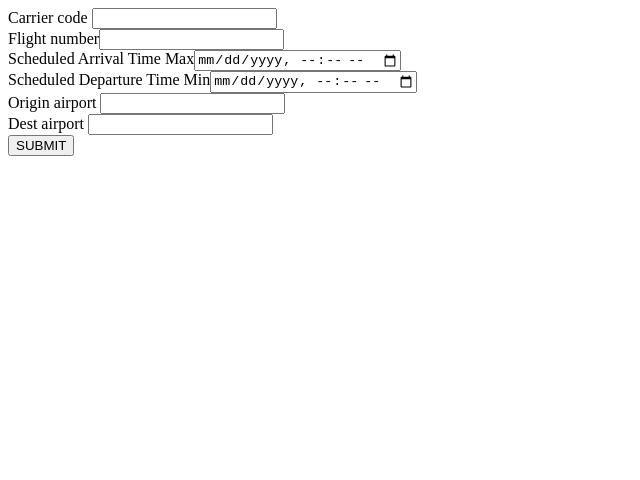
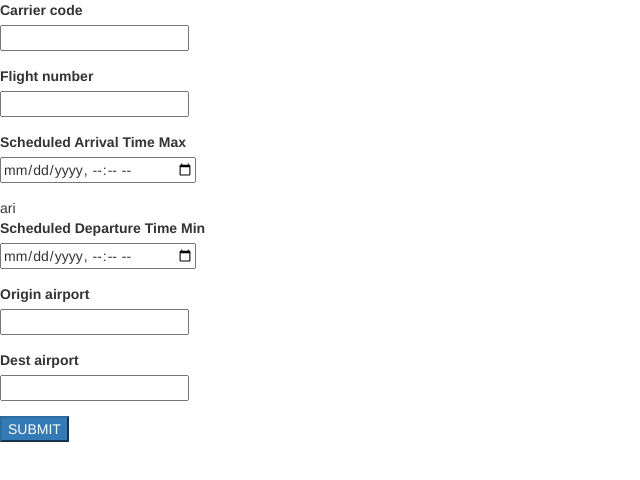
Before and after one commit to Jharilela/cx-smartSeats, a plain HTML site: page fdetails.html in a window 1280 px wide. Shown: the whole page, without its empty margins (0-640 px from the left). Drawn offline with nearby package versions, Linux system fonts and the light colour scheme.

Commit message:
page links with query

```diff
--- a/fdetails.html
+++ b/fdetails.html
@@ -1,6 +1,7 @@
 <!DOCTYPE html>
 <head>
 <meta http-equiv="Content-Type" content="text/html; charset=UTF-8" />
+<link rel="stylesheet" href="https://maxcdn.bootstrapcdn.com/bootstrap/3.3.7/css/bootstrap.min.css" integrity="sha384-BVYiiSIFeK1dGmJRAkycuHAHRg32OmUcww7on3RYdg4Va+PmSTsz/K68vbdEjh4u" crossorigin="anonymous">
 <script src="https://ajax.googleapis.com/ajax/libs/jquery/1.12.4/jquery.min.js">
 </script>
 <script>
@@ -15,7 +16,7 @@
 			{
 				$.each(allData.data,function(index,element)
 				{
-					flightArray.push("<li>"+"Flight Number: "+ element.flightNumber+" Departure Time: "+element.scheduledDepartureTime+ " Arrival Time: "+element.scheduledDepartureTime+" Seat Capacity: "+element.seatCapacity+"</li>");
+					flightArray.push('<li> <a href= "example.html?seatCapacity=' + element.seatCapacity+'">'+"Flight Number: "+ element.flightNumber+" Departure Time: "+element.scheduledDepartureTime+ " Arrival Time: "+element.scheduledDepartureTime+" Seat Capacity: "+element.seatCapacity+'</a></li>');
 					$("#flightList").append( flightArray.join('') );
 				});
 			});
@@ -27,14 +28,31 @@
 </head>
 <body>
 <form>
-	Carrier code <input type= "text" id="carrierCode"><br>
-	Flight number<input type= "number" id="flightNumber"><br>
-	Scheduled Arrival Time Max<input type= "datetime-local" id="scheduledArrivalTimeMax"><br>
-	Scheduled Departure Time Min<input type="datetime-local" id="scheduledDepartureTimeMin"><br>
-	Origin airport <input type="text" id="legOriginAirport"><br>
-	Dest airport  <input type="text" id="legDestinationAirport"><br>
-	<button type="button" id="submit">SUBMIT</button>
+	<div class="form-group">
+	<label>Carrier code</label><br>
+	<input type= "text" id="carrierCode">
+	</div>
+	<div class="form-group">
+	<label>Flight number</label><br>
+	<input type= "number" id="flightNumber">
+	</div>
+	<div class="form-group">
+	<label>Scheduled Arrival Time Max</label><br>
+	<input type= "datetime-local" id="scheduledArrivalTimeMax">
+	</div>ari
+	<div class="form-group">
+	<label>Scheduled Departure Time Min</label><br>
+	<input type="datetime-local" id="scheduledDepartureTimeMin">
+	</div>
+	<div class="form-group">
+	<label>Origin airport</label> <br>
+	<input type="text" id="legOriginAirport">
+	</div>
+	<div class="form-group">
+	<label>Dest airport</label><br>
+	<input type="text" id="legDestinationAirport">
+	</div>
+	</form>
+	<button class="btn-primary" id="submit">SUBMIT</button>
 	<ol id="flightList"></ol>
-</form>
-
 </body>
```
